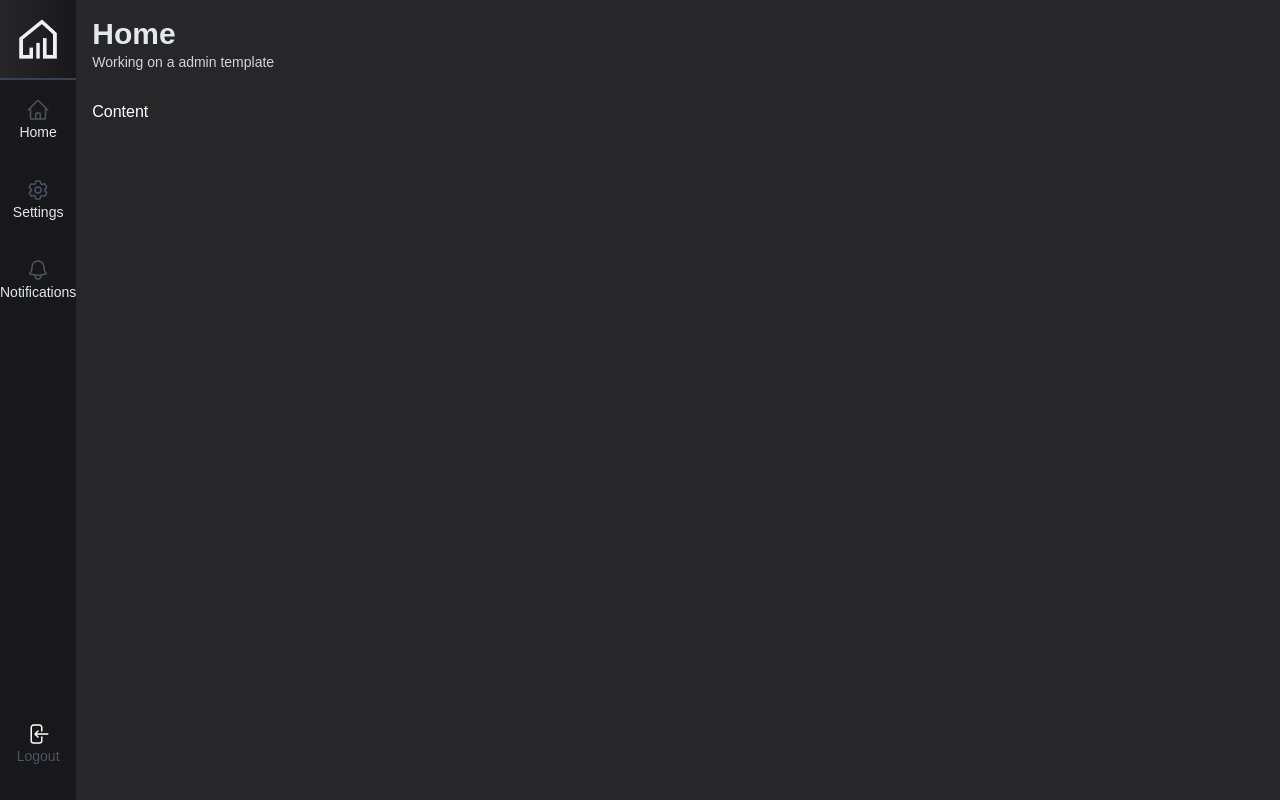
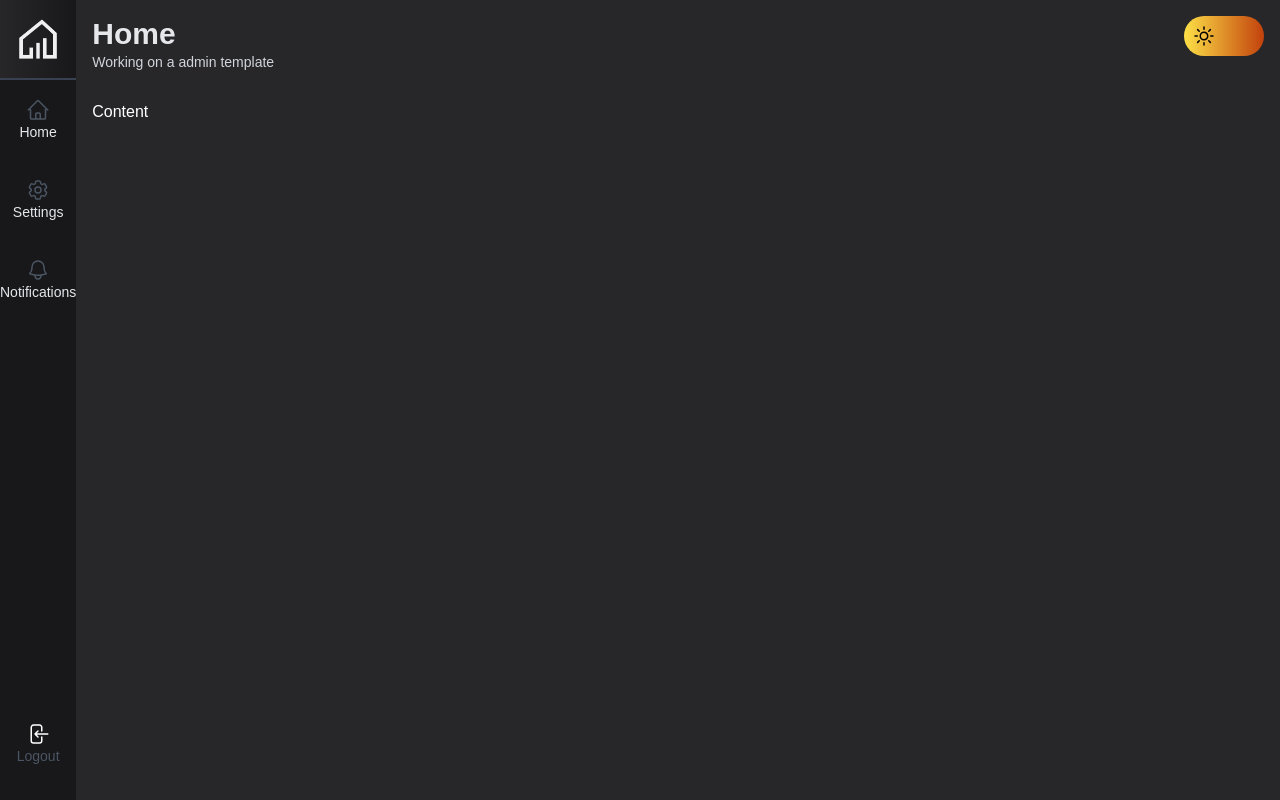
Before and after one commit to wagnnermorais/Next-React-Full-Course, a Next.js app in the folder projects/03 - ADMIN Template/: page / in a window 1280 px wide. Built offline with nearby package versions, Linux system fonts and the light colour scheme.

Commit message:
feat: adding theme toggler

```diff
--- a/projects/03 - ADMIN Template/src/components/template/Header.tsx
+++ b/projects/03 - ADMIN Template/src/components/template/Header.tsx
@@ -1,10 +1,16 @@
+import Title from "./Title";
+import ThemeToggler from "./ThemeToggler";
+import useAppData from "@/hooks/useAppData";
 import { HeaderProps } from "../../types/HeaderProps";
-import Title from "./Title";
 
 export default function Header(props: HeaderProps) {
+  const { theme, handleToggleTheme } = useAppData();
   return (
-    <header>
+    <header className="flex">
       <Title title={props.title} subtitle={props.subtitle} />
+      <div className="flex flex-grow justify-end">
+        <ThemeToggler theme={theme} handleToggleTheme={handleToggleTheme} />
+      </div>
     </header>
   );
 }
```
